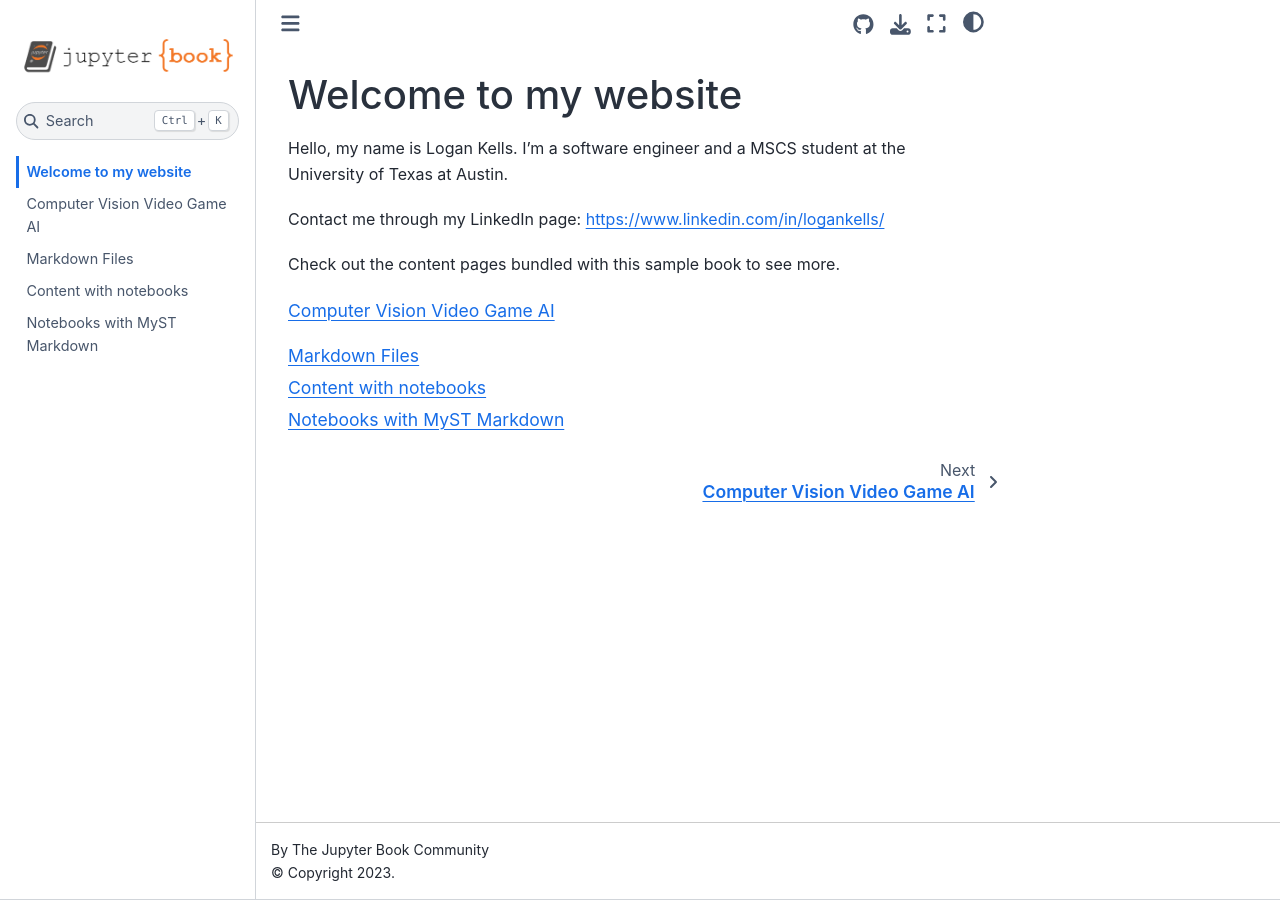
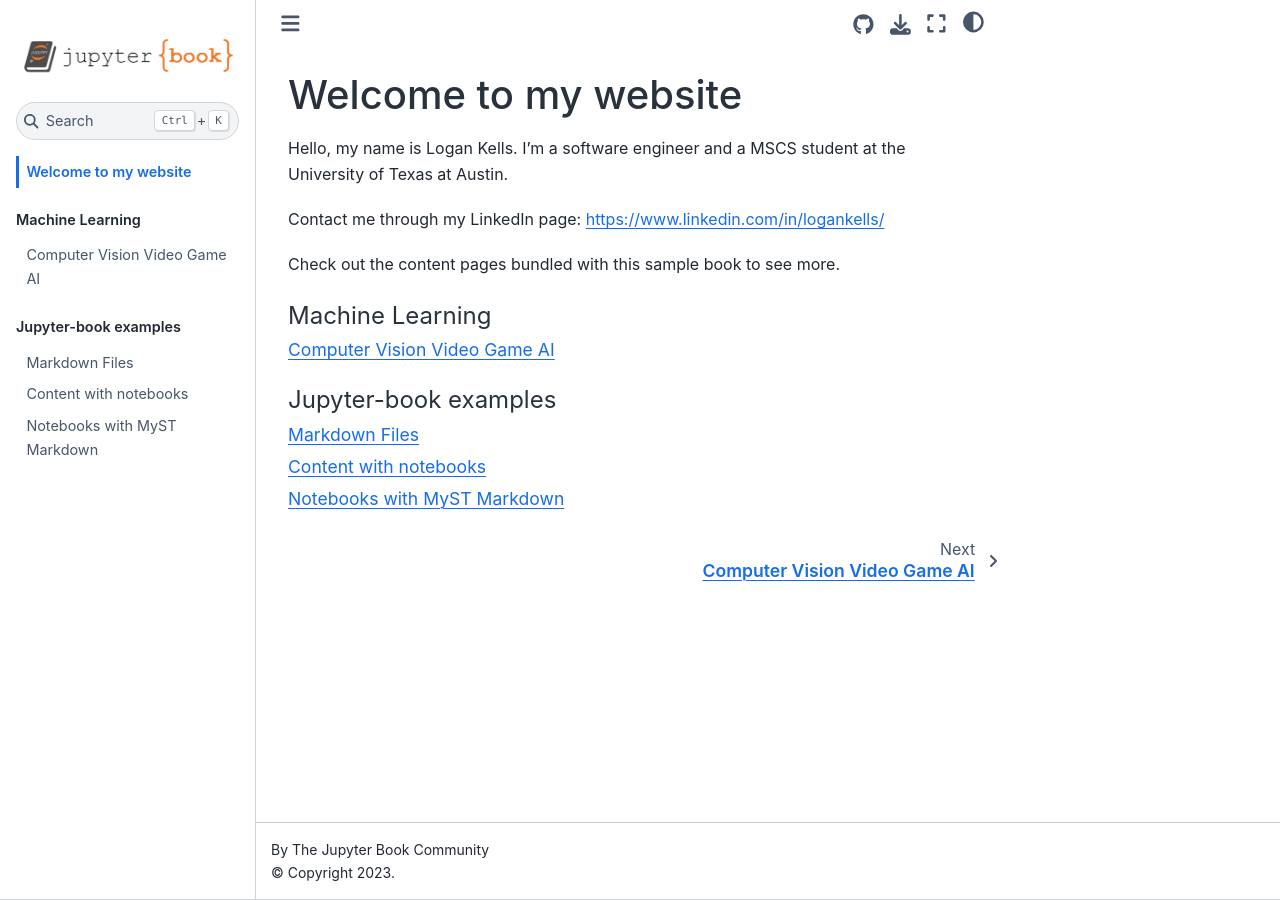
Before and after one commit to LoganKells/logankells.github.io, a Jupyter Book: the page built from docs/intro.md, in a window 1280 px wide. Built offline with Jupyter Book 1.0.4 settings and Sphinx 7.4.7 and the Sphinx Book theme 1.1.4, drawn with Linux system fonts in a browser that asks for light colours.

Commit message:
Update TOC

```diff
--- a/docs/_toc.yml
+++ b/docs/_toc.yml
@@ -5,9 +5,11 @@ format: jb-book
 root: intro
 parts:
 - part: Machine Learning
+  caption: Machine Learning
   chapters:
   - file: machine_learning/computer-vision-video-game-ai
 - part: Jupyter-book examples
+  caption: Jupyter-book examples
   chapters:
   - file: markdown
   - file: notebooks
```
